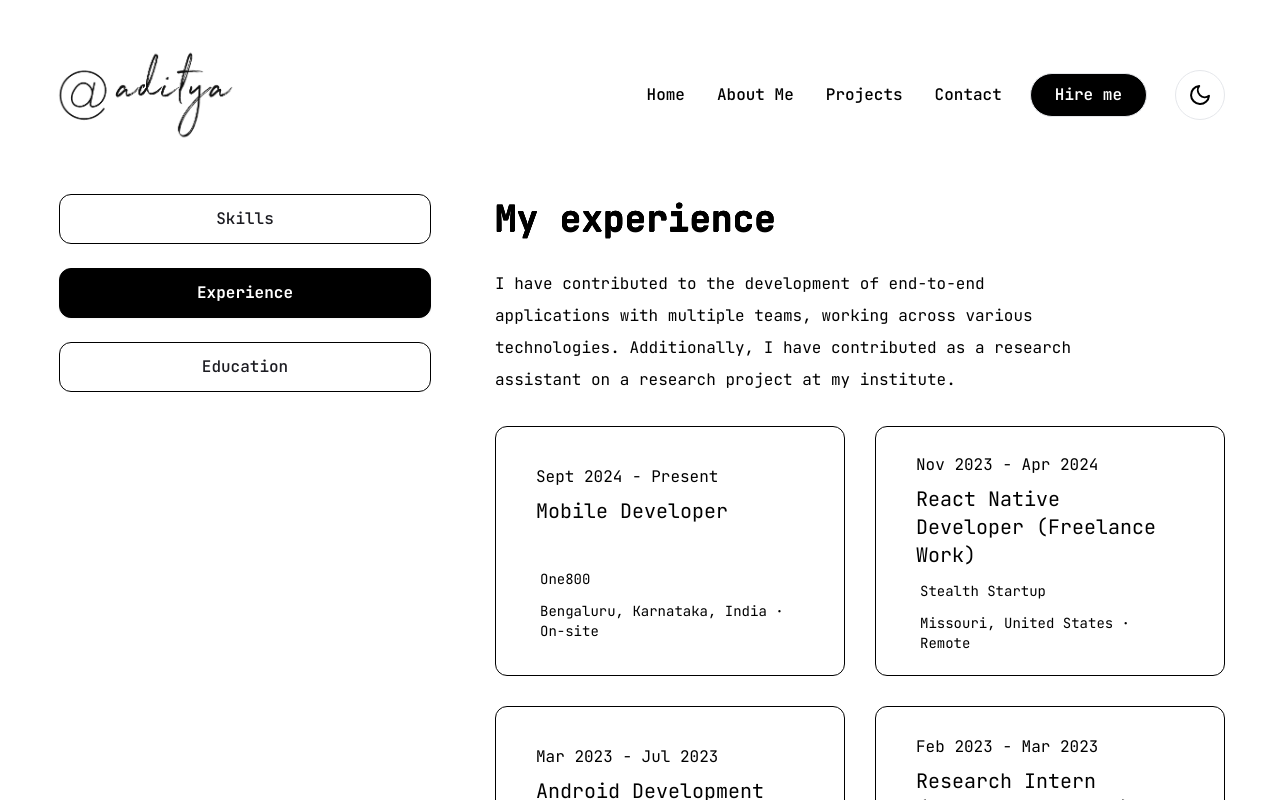
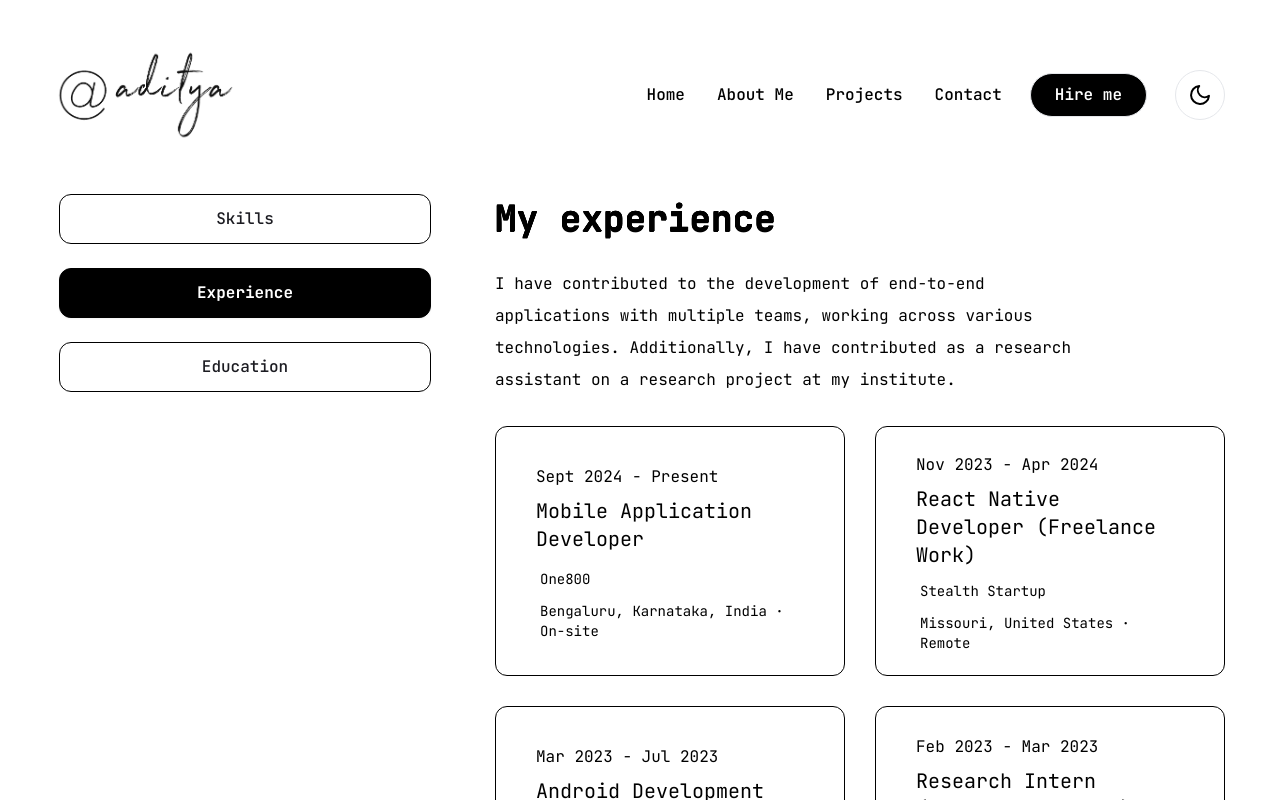
Before and after one commit to adityaxp/portfolio-aditya, a Next.js app: page /aboutMe in a window 1280 px wide. Shown: the top 800 px of the page. Built offline with nearby package versions, Linux system fonts and the light colour scheme.

Commit message:
update work exp

```diff
--- a/app/aboutMe/page.tsx
+++ b/app/aboutMe/page.tsx
@@ -86,7 +86,7 @@ const experienceData = {
   items: [
      {
       company: 'One800',
-      position: 'Mobile Developer',
+      position: 'Mobile Application Developer',
       duration: 'Sept 2024 - Present',
       location: 'Bengaluru, Karnataka, India · On-site'
     },
```
